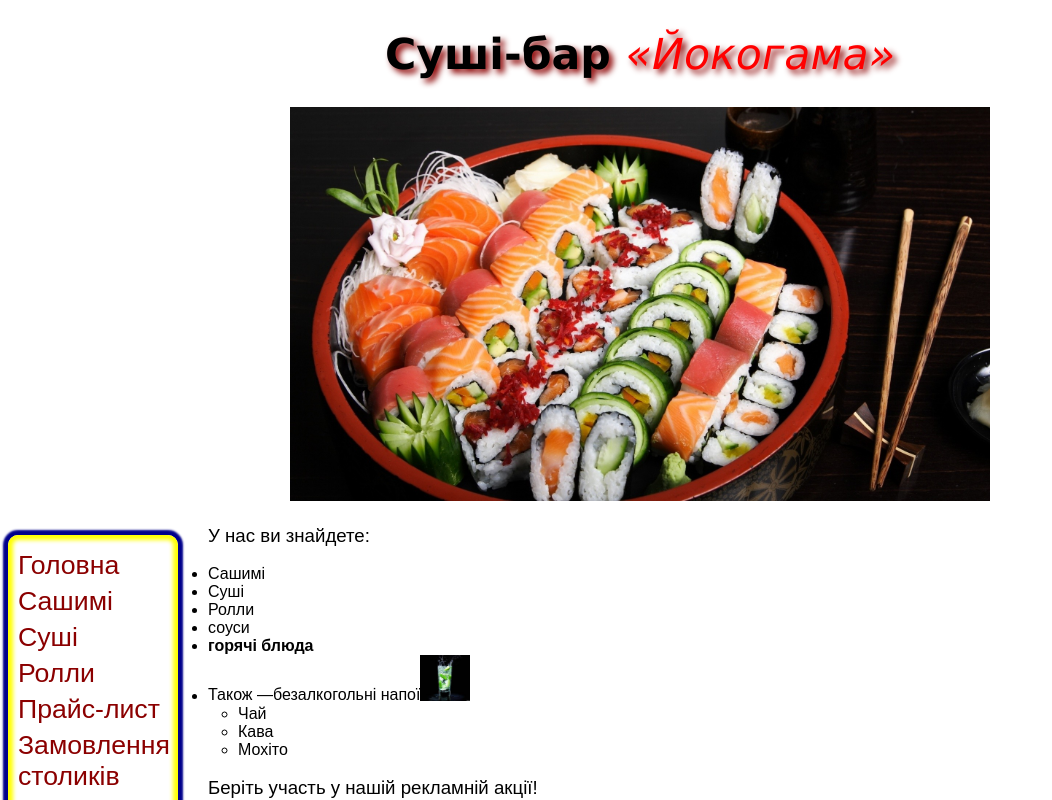
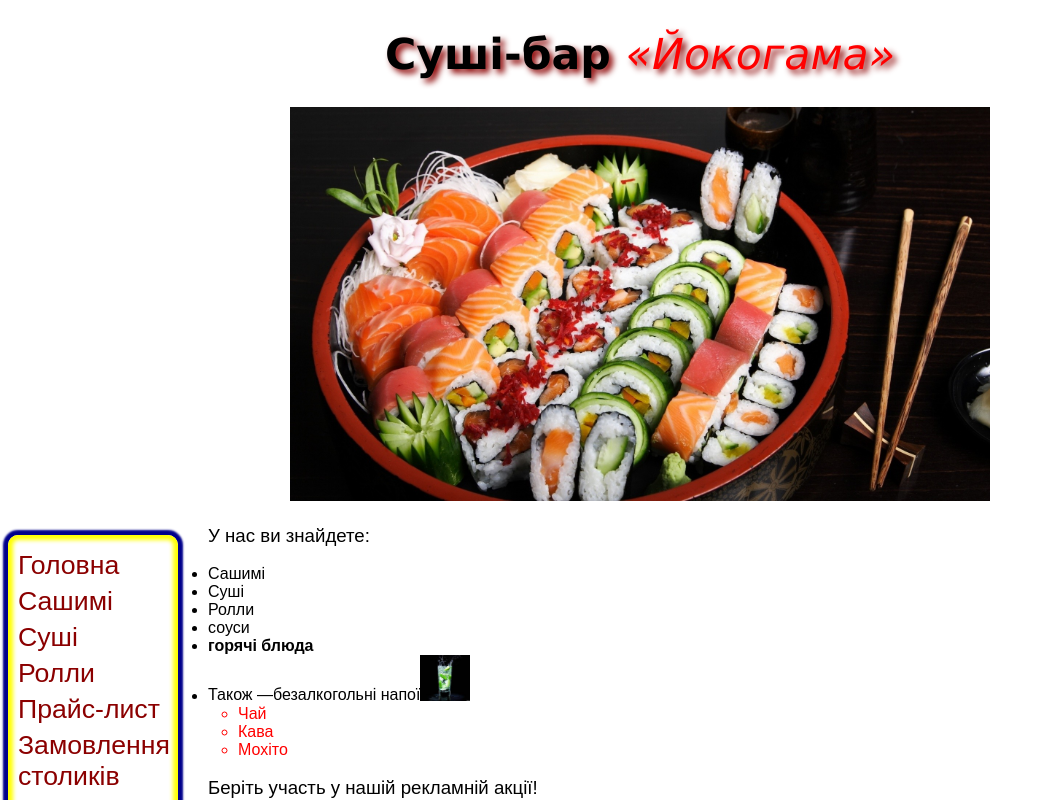
Before and after one commit to VolodymyrBovsunovskiy/Yokogama, a plain HTML site: page index.html in a window 1280 px wide. Shown: the top 800 px of the page, without its empty margins (0-1052 px from the left). Drawn offline with Linux system fonts and the light colour scheme.

Commit message:
second commit

```diff
--- a/CSS-Yoko/Style.css
+++ b/CSS-Yoko/Style.css
@@ -181,3 +181,6 @@ input:invalid {
     /* color: red; */
     margin-left: 150px;
 }
+main ul li ul {
+    color: red;
+}
```
